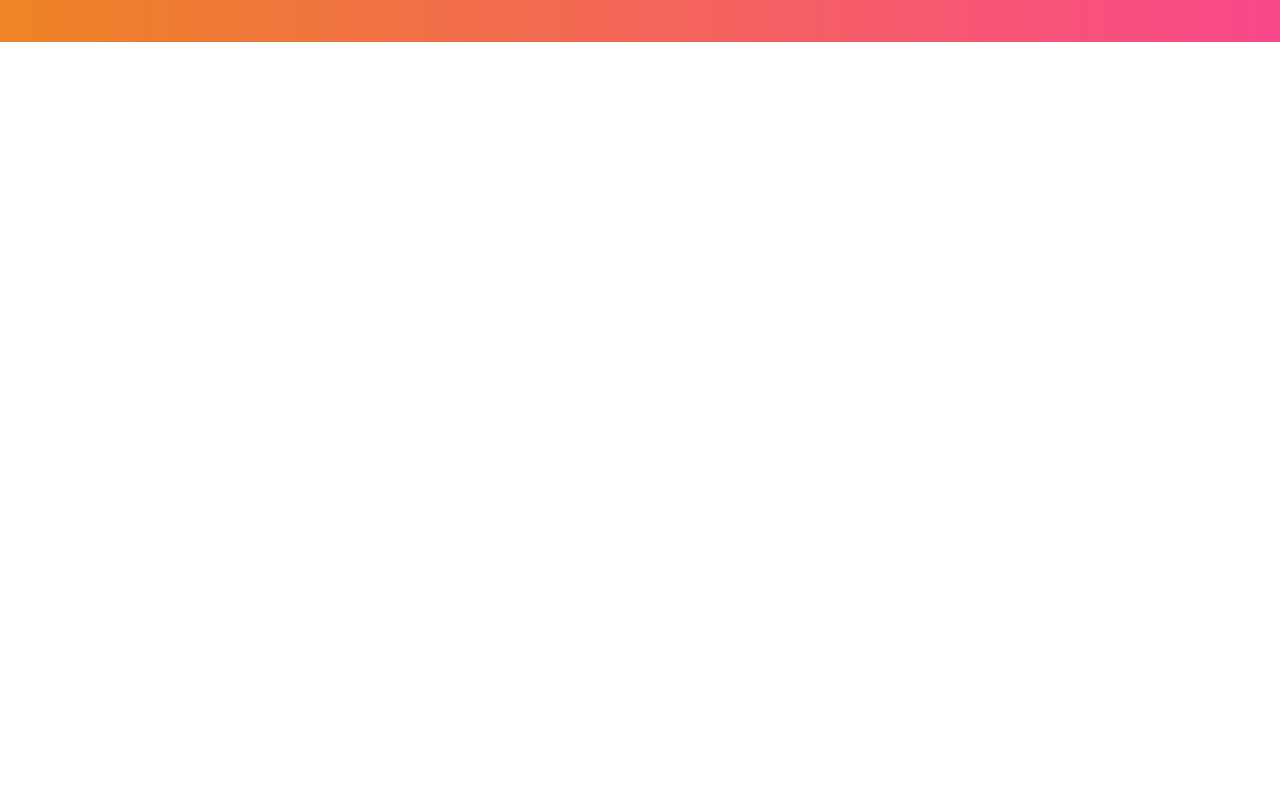
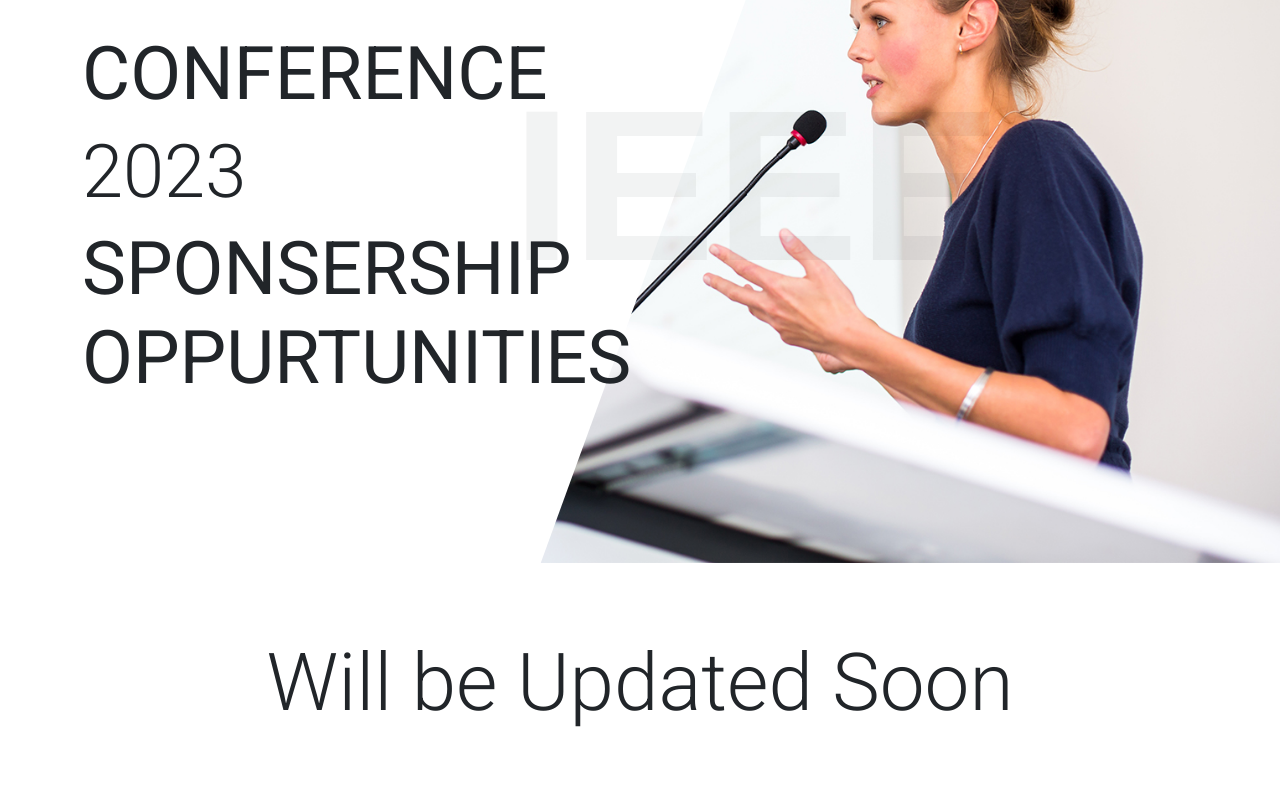
Before and after one commit to PriyanshuRj/IEEE-website, a React (Create React App) app: page /sponsersOppurtunities in a window 1280 px wide. Shown: the part 400-1200 px from the top of the page. Before the commit the page ends 800 px from the top, so only its background shows below. Built offline with nearby package versions, Linux system fonts and the light colour scheme.

Commit message:
Sponsership Oppurtunities updated

```diff
--- /dev/null
+++ b/src/Styles/SponsersOppurtunities.module.css
@@ -0,0 +1,45 @@
+.title {
+    position: relative;
+    font-size: 5rem;
+    padding-left: 1rem;
+    padding-right: 1rem;
+    padding-top: 3rem;
+    padding-bottom: 3rem;
+    text-align: center;
+}
+
+.title::before {
+    transform: scaleX(0);
+    transform-origin: bottom right;
+  }
+
+  .title:hover::before {
+    transform: scaleX(1);
+    transform-origin: bottom left;
+  }
+
+  .title::before {
+    content: " ";
+    display: block;
+    position: absolute;
+    top: 0; right: 0; bottom: 0; left: 0;
+    inset: 0 0 0 0;
+    background: rgb(196, 153, 123);
+    z-index: -1;
+    transition: transform .3s ease;
+  }
+
+
+@media (max-width: 425px) {
+    .title{
+      font-size: 2.5rem;
+
+    }
+  }
+
+  @media (max-width: 520px) {
+    .title{
+      font-size: 4rem;
+
+    }
+  }
--- a/src/components/Header.js
+++ b/src/components/Header.js
@@ -133,7 +133,7 @@ export default function Header() {
                 onMouseLeave={() => setIsShownSponsers(false)}
                 onClick={() => SponsersBtn()}
               >
-                <NavDropdown.Item href="/">Home</NavDropdown.Item>
+
                 <Link to="/sponsersOppurtunities">
                   <NavDropdown.Item href="/">
                     Sponsers Oppurtunities
--- a/src/pages/SponsersOppurtunities.js
+++ b/src/pages/SponsersOppurtunities.js
@@ -1,7 +1,15 @@
 import React from 'react'
+import SecondaryHero from "../components/SecondaryHero";
+import Styles from "../Styles/SponsersOppurtunities.module.css";
+
 
 export default function SponsorsOppurtunities() {
   return (
-    <div>Program</div>
+    <div>
+        <SecondaryHero header={"Sponsership Oppurtunities"} />
+        <div className="d-flex justify-content-center m-4 ">
+        <h2 className={Styles.title }> Will be Updated Soon </h2>
+      </div>
+    </div>
   )
 }
```
